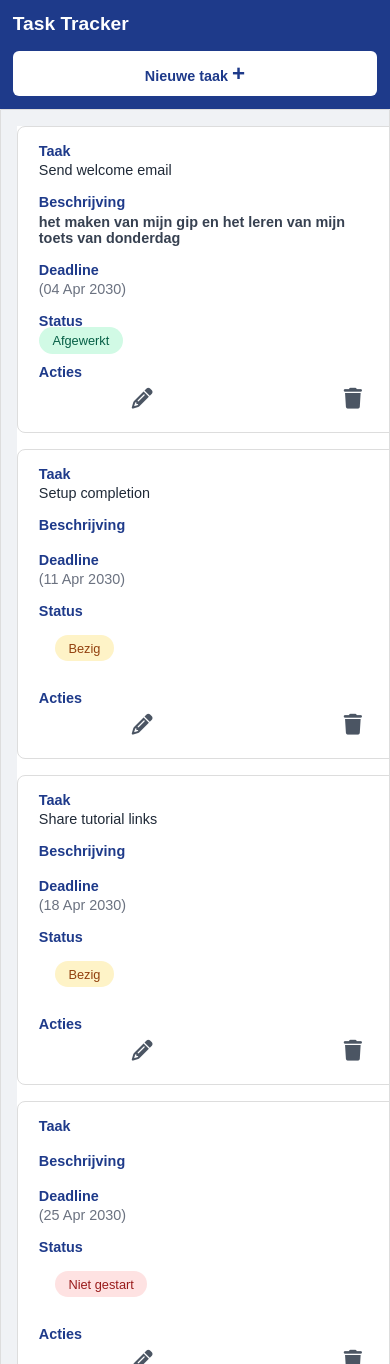
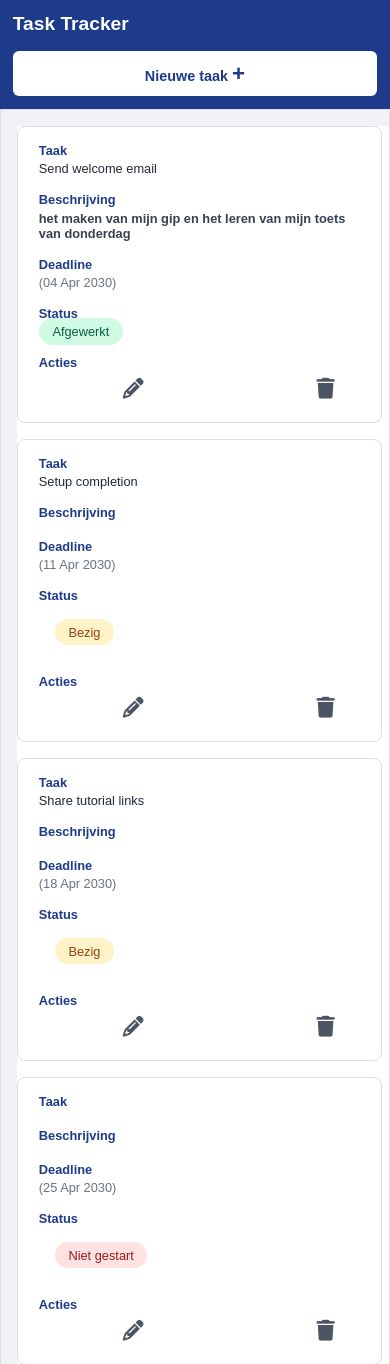
Before and after one commit to phlpsn88/GIP_Student_Task_Tracker, a PHP site: page /front-end/task_manager.html in a window 390 px wide. Shown: the part 96-1460 px from the top of the page. Run offline with PHP 8.4, Linux system fonts and the light colour scheme.

Commit message:
main: changes

```diff
--- a/Client/front-end/css/task_manager.css
+++ b/Client/front-end/css/task_manager.css
@@ -50,7 +50,6 @@
 }
 
 .tasks-table {
-    width: 100%;
     border-collapse: collapse;
     background: white;
     max-width: 1200px;
@@ -175,7 +174,7 @@
     }
 
     .tasks-table {
-        font-size: 0.9rem;
+        font-size: 0.8rem;
     }
 
     .tasks-table th,
@@ -195,7 +194,7 @@
     .tasks-table tr,
     .tasks-table td {
         display: block;
-        width: 100%;
+        width: 98%;
     }
 
     .tasks-table tr {
```
